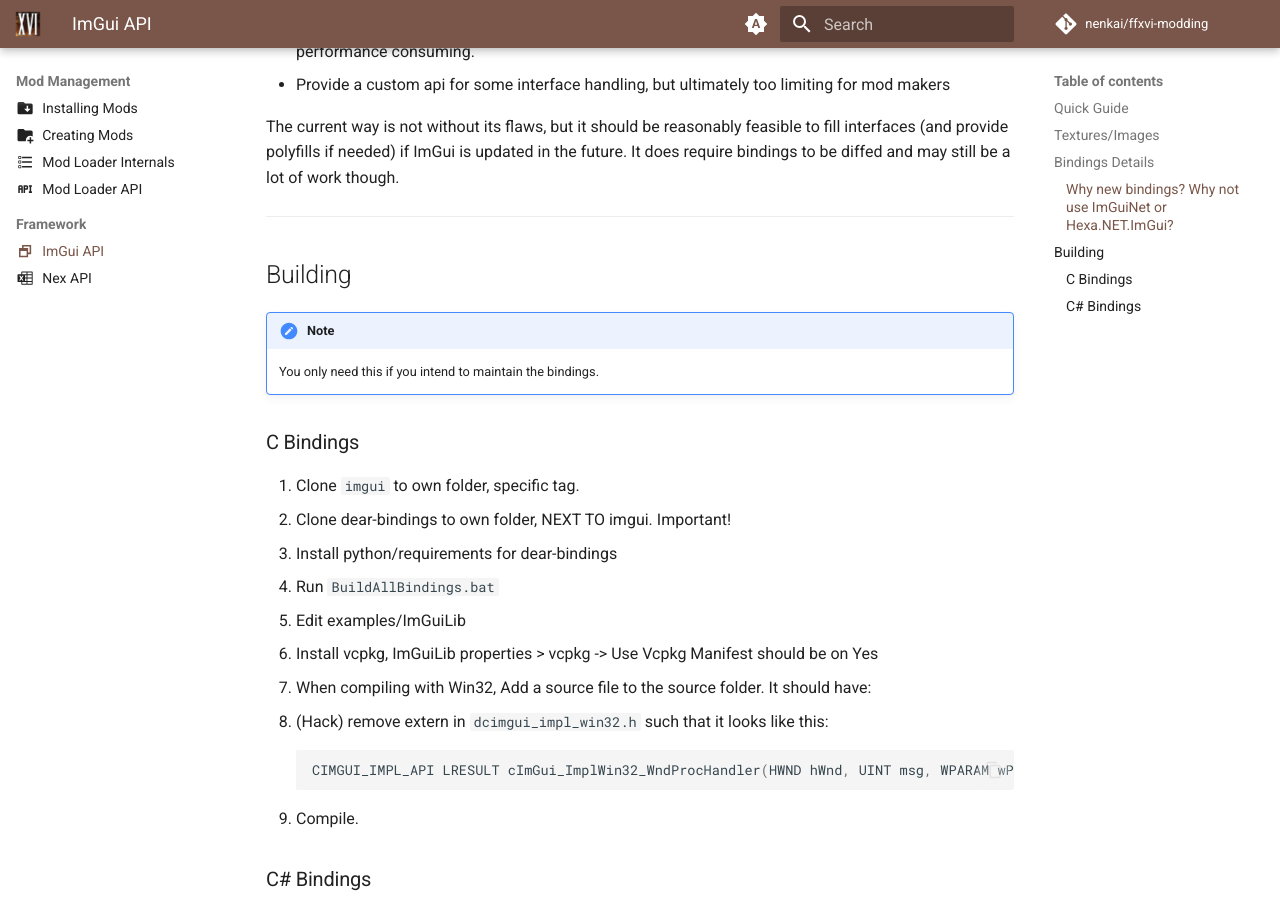
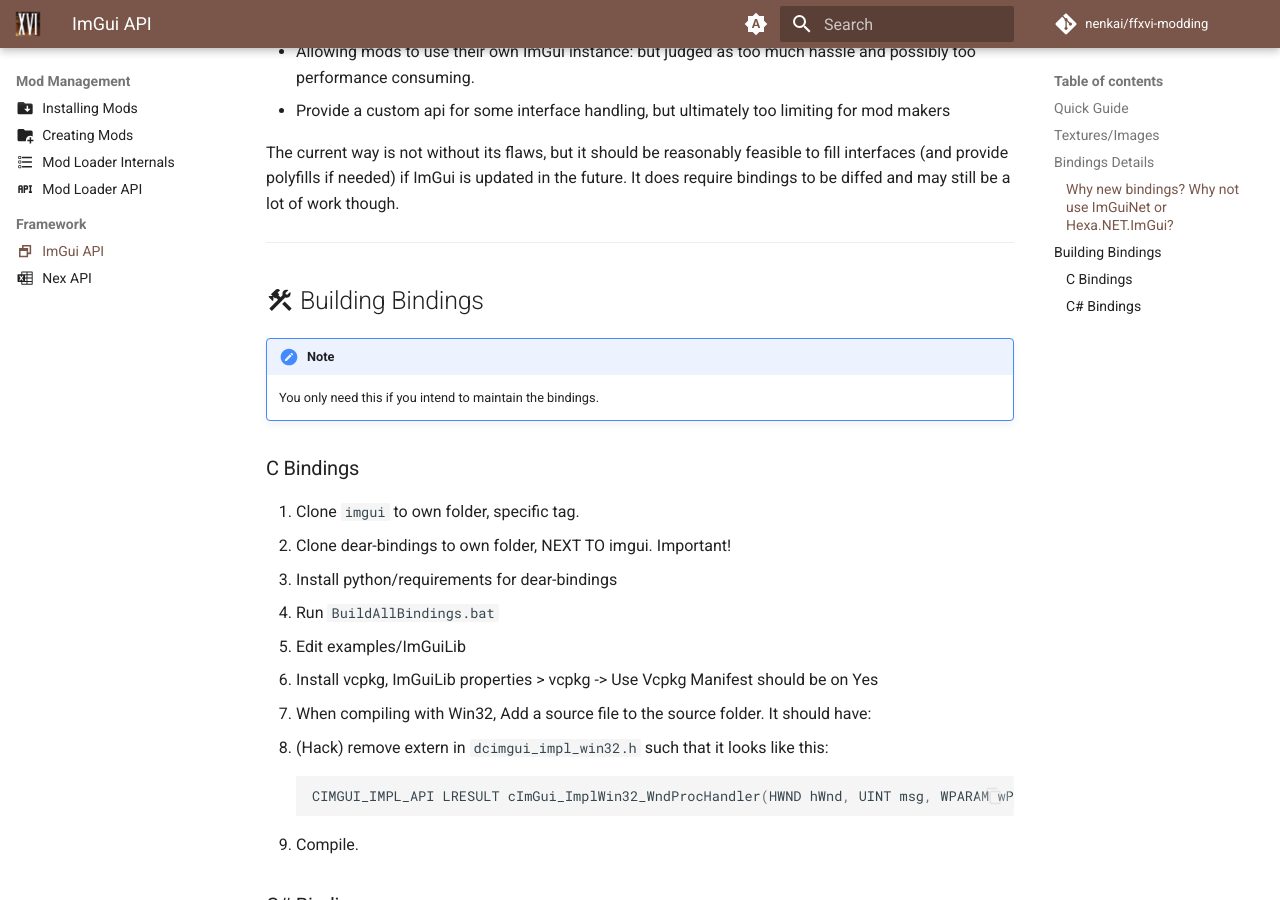
Before and after one commit to Nenkai/ffxvi-modding, an MkDocs documentation site: the page built from docs/modding/framework/imgui_api.md, in a window 1280 px wide and 900 px high, scrolled down 2694 px. Built offline with MkDocs 1.6.1 and Material for MkDocs 9.7.7, drawn with Linux system fonts in a browser that asks for light colours; comment, search, counter and statistics services are not loaded; part of the change alters nothing that is shown.

```diff
--- a/docs/modding/framework/imgui_api.md
+++ b/docs/modding/framework/imgui_api.md
@@ -85,7 +85,9 @@ If you need to render textures, you should:
 * Pass the newly added image's `TexId` to `IImGui.Image`, etc.
 * Make sure to dispose of these textures when you don't need to use them anymore (closing window, etc).
 
-## :material-hammer-wrench: Bindings Details
+---
+
+## :material-information-slab-box: Bindings Details
 
 The ImGui bindings have been built using a fork of [dear-bindings](https://github.com/Nenkai/dear_bindings) with the following configuration:
 
@@ -114,7 +116,7 @@ The current way is not without its flaws, but it should be reasonably feasible t
 
 ---
 
-## Building
+## :material-hammer-wrench: Building Bindings
 
 !!! note
     You only need this if you intend to maintain the bindings.
```
